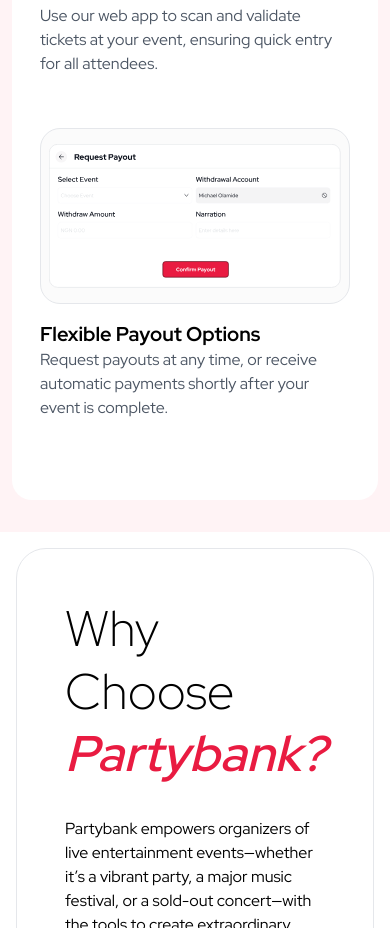
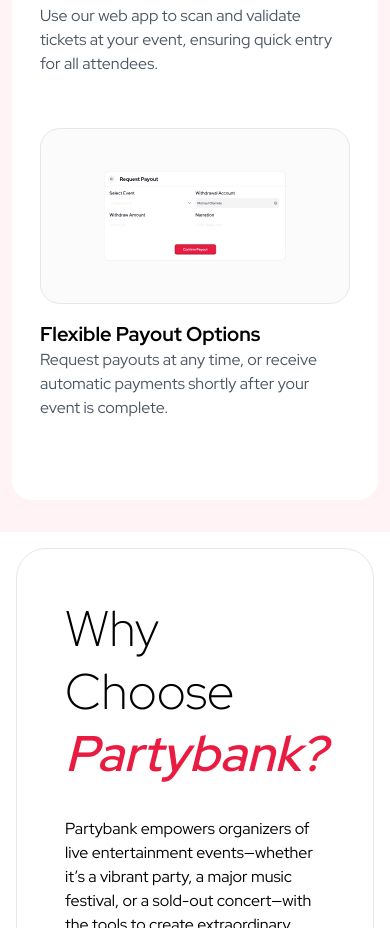
Before and after one commit to dejmartins/partybank-organizer, a Next.js app: page / in a window 390 px wide. Shown: the part 2165-3093 px from the top of the page. Built offline with nearby package versions, Linux system fonts and the light colour scheme; no server answers.

Commit message:
flexible payout options

```diff
--- a/app/ui/landing/what-we-do.tsx
+++ b/app/ui/landing/what-we-do.tsx
@@ -54,11 +54,11 @@ export default function WhatWeDo() {
             </div>
 
             <div className="flex flex-col p-4">
-              <div className="relative border bg-[#FBFBFB] p-2 mb-4 overflow-hidden h-44 lg:h-56 xl:h-80 rounded-[20px] flex items-center justify-center">
+              <div className="relative border bg-[#FBFBFB] p-10 mb-4 overflow-hidden h-44 lg:h-56 xl:h-80 rounded-[20px] flex items-center justify-center">
                 <img
                   src="/flexible-payout.svg"
                   alt="Flexible Payout Options"
-                  className="h-auto w-[100%] object-contain"
+                  className="h-auto w-[80%] object-contain"
                 />
               </div>
               <h3 className="text-xl font-[700]">Flexible Payout Options</h3>
```
